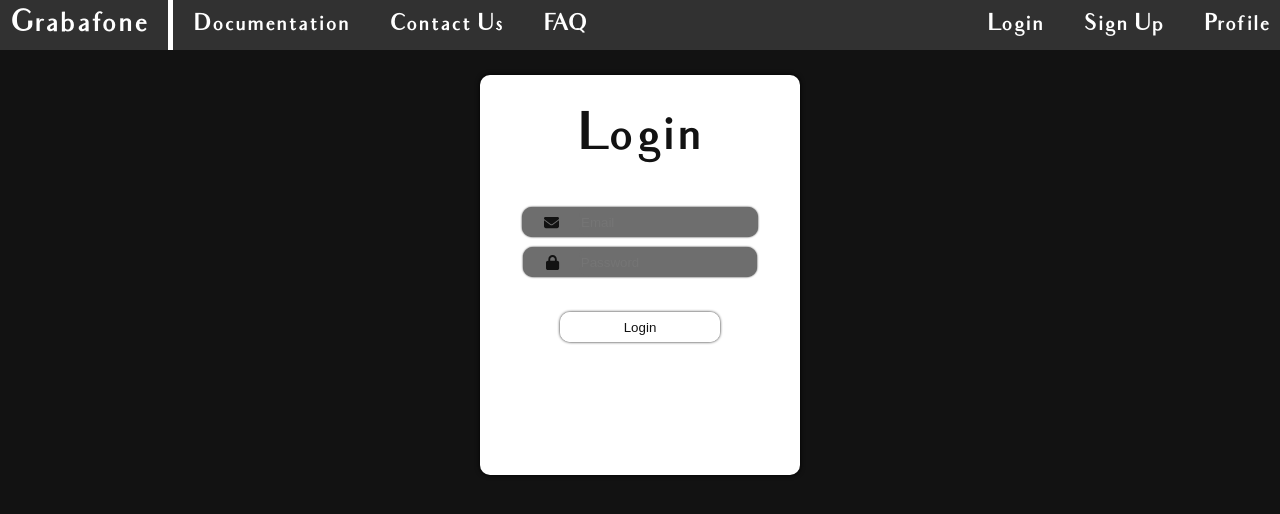
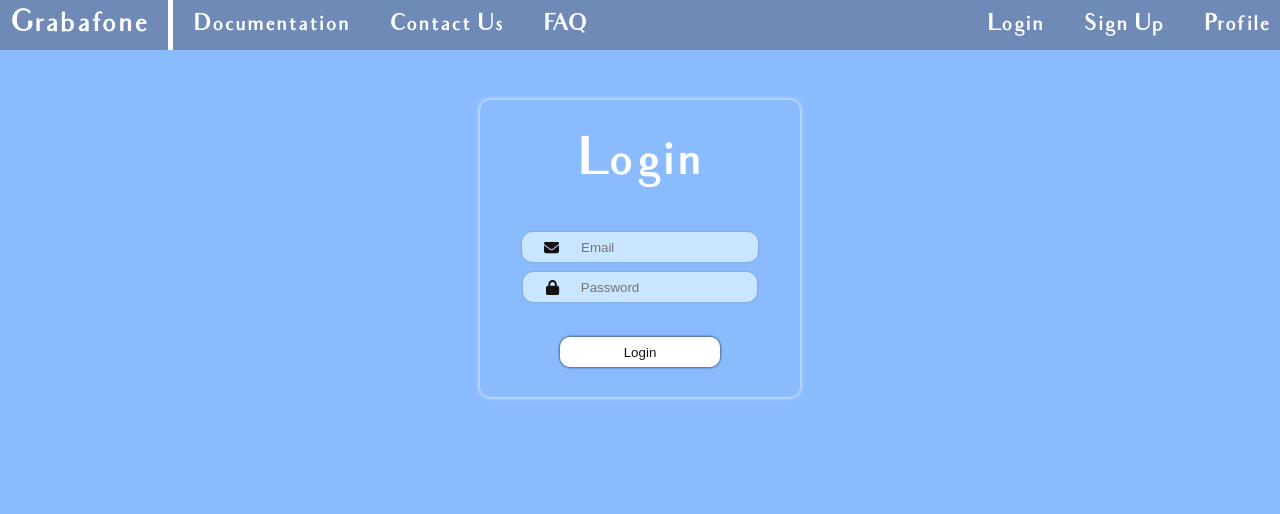
Before and after one commit to leshawn-rice/grabafone, a React (Create React App) app in the folder frontend/: page /faq in a window 1280 px wide. Shown: the top 514 px of the page. Built offline with nearby package versions, Linux system fonts and the light colour scheme.

Commit message:
Changed colors around a bit

```diff
--- a/frontend/src/styles/Form.css
+++ b/frontend/src/styles/Form.css
@@ -4,7 +4,7 @@
 
 .Form-Title {
   font-size: 5rem;
-  color: #121212;
+  color: #ffffff;
   justify-self: flex-start;
 }
 
@@ -16,10 +16,10 @@
   justify-content: center;
   align-items: center;
   flex: 0 0 2;
-  box-shadow: 0 0 2px #121212;
+  box-shadow: 0 0 2px #6f8ab7;
   border-radius: 1rem;
   font-size: 1.5rem;
-  background-color: #6e6e6e;
+  background-color: #cae5ff;
 }
 
 .Form-InputGroup input {
@@ -30,7 +30,7 @@
   margin: 0;
   border: none;
   width: 75%;
-  background-color: #6e6e6e;
+  background-color: #cae5ff;
   box-sizing: border-box;
 }
 
@@ -52,13 +52,13 @@
   outline: none;
   border: none;
   box-shadow: 0 0 3px #121212;
-  margin-top: 3rem;
+  margin: 3rem 0;
   height: 3rem;
   border-radius: 1rem;
   cursor: pointer;
   background-color: #ffffff;
   color: #121212;
-  background: linear-gradient(to right, #121212 50%, #ffffff 50%);
+  background: linear-gradient(to right, #89bbfe 50%, #ffffff 50%);
   background-size: 200% 100%;
   background-position: right bottom;
   transition: all 500ms ease-out;
@@ -68,5 +68,4 @@
   background-position: left bottom;
   background-color: #121212;
   color: white;
-  box-shadow: 0 0 3px white;
 }
--- a/frontend/src/styles/Home.css
+++ b/frontend/src/styles/Home.css
@@ -1,5 +1,5 @@
 .Home {
-  color: #ffffff;
+  color: #121212;
   display: flex;
   justify-content: center;
 }
@@ -14,5 +14,5 @@
 }
 
 .secondary {
-  color: #ffd700;
+  color: #ffffff;
 }
--- a/frontend/src/styles/Login.css
+++ b/frontend/src/styles/Login.css
@@ -19,9 +19,9 @@
   align-items: center;
   justify-content: flex-start;
   width: 25%;
-  height: 50%;
+  height: fit-content;
   border-radius: 1rem;
-  box-shadow: 0 0 5px black;
-  background-color: white;
-  margin: 2.5rem 0;
+  box-shadow: 0 0 5px #ffffff;
+  background-color: #89bbfe;
+  margin: 5rem 0;
 }
--- a/frontend/src/styles/Navbar.css
+++ b/frontend/src/styles/Navbar.css
@@ -1,5 +1,5 @@
 .navbar {
-  background-color: #313131;
+  background-color: #6f8ab7;
   width: inherit;
   height: 5rem;
   font-size: 1.5rem;
@@ -69,14 +69,14 @@
   right: 0;
   margin: auto;
   width: 0%;
-  content: ".";
+  content: '.';
   color: transparent;
-  background: #ffd700;
+  background: #cae5ff;
   height: 1px;
 }
 
 .navlink:hover {
-  color: #ffd700;
+  color: #cae5ff;
 }
 
 .navlink:hover:after {
--- a/frontend/src/styles/NotFound.css
+++ b/frontend/src/styles/NotFound.css
@@ -9,15 +9,15 @@ body,
   width: inherit;
   height: inherit;
   justify-content: center;
-  align-items: center;
+  align-items: flex-start;
 }
 
 .NotFound-Content {
-  color: #ffffff;
+  color: #121212;
   font-size: 5rem;
   font-weight: bold;
 }
 
 .secondary {
-  color: #ffd700;
+  color: #ffffff;
 }
--- a/frontend/src/styles/index.css
+++ b/frontend/src/styles/index.css
@@ -1,6 +1,6 @@
 @font-face {
-  font-family: "Audrey";
-  src: url("../fonts/audrey/Audrey-Normal.otf") format("opentype");
+  font-family: 'Audrey';
+  src: url('../fonts/audrey/Audrey-Normal.otf') format('opentype');
 }
 
 html,
@@ -10,17 +10,17 @@ body,
   width: 100vw;
   margin: 0;
   padding: 0;
-  font-family: "Audrey", Arial, sans-serif;
+  font-family: 'Audrey', Arial, sans-serif;
   -webkit-font-smoothing: antialiased;
   -moz-osx-font-smoothing: grayscale;
   font-weight: normal;
   font-style: normal;
   font-size: 10px;
-  background-color: #121212;
+  background-color: #89bbfe;
   overflow-x: hidden;
 }
 
 code {
-  font-family: source-code-pro, Menlo, Monaco, Consolas, "Courier New",
+  font-family: source-code-pro, Menlo, Monaco, Consolas, 'Courier New',
     monospace;
 }
```
